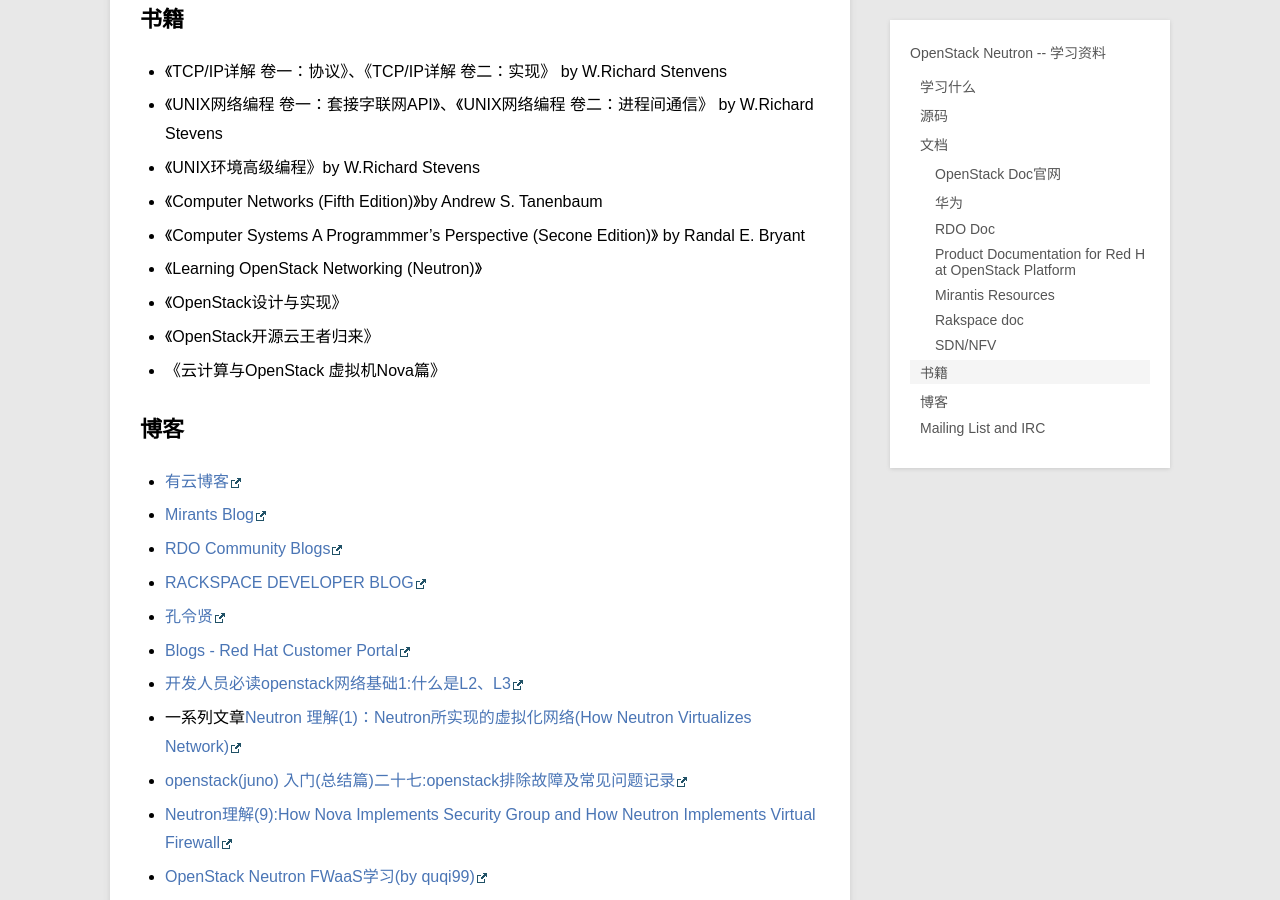
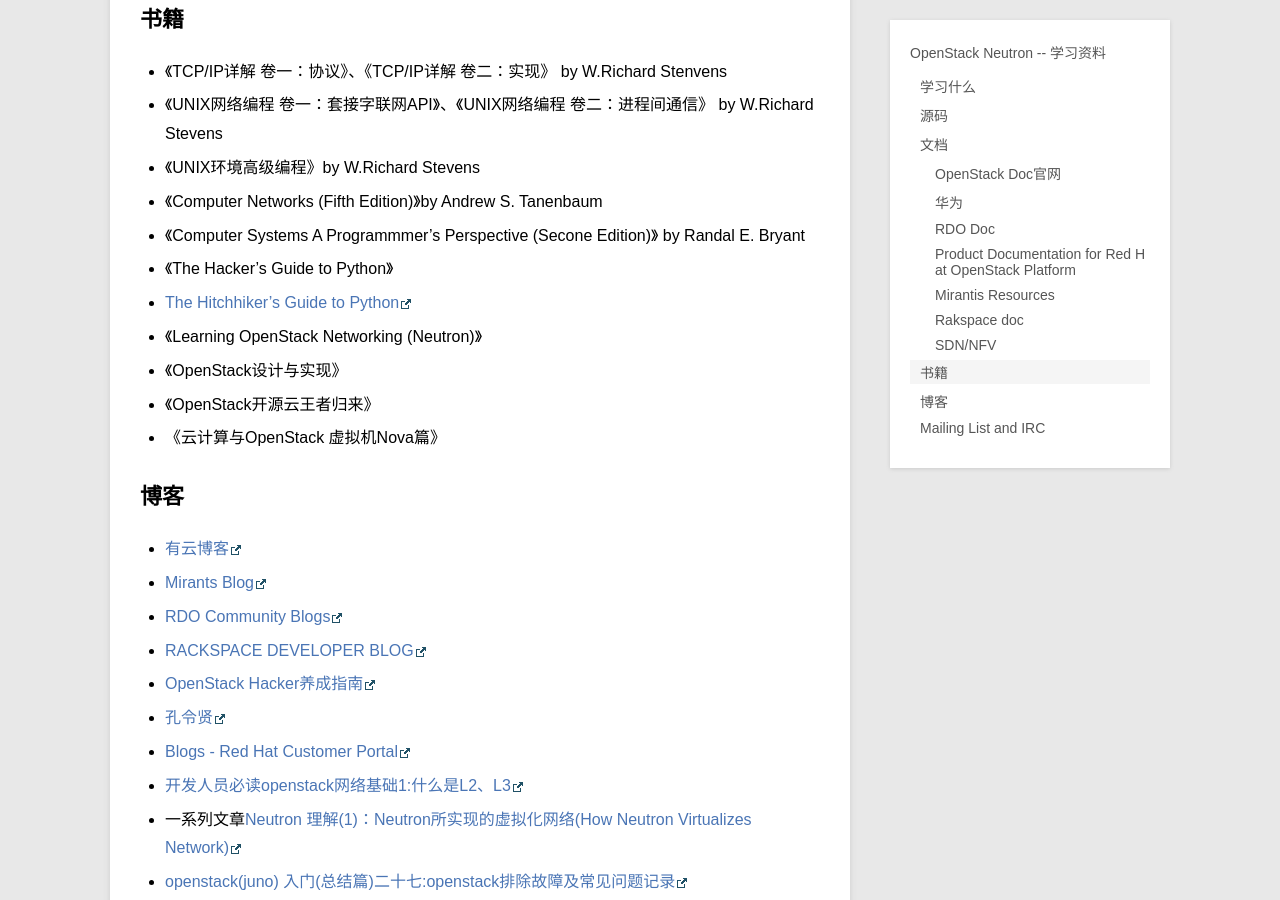
Before and after one commit to xiaofandh12/xiaofandh12.github.io, a Jekyll site: the page built from _posts/blog/2016-04-21-OpenStack-Nutron-Learning-Material.md, in a window 1280 px wide and 900 px high, scrolled down 4851 px. Built offline with Jekyll 4.4.1, drawn with Linux system fonts in a browser that asks for light colours; Markdown is read by kramdown in place of the engine named in the settings; comment, search, counter and statistics services are not loaded.

Commit message:
2016-04-21-OpenStack-Nutron-Learning-Material.md add The Hacker's Guide to Python and The Hitchhiker's Guide to Python

```diff
--- a/_posts/blog/2016-04-21-OpenStack-Nutron-Learning-Material.md
+++ b/_posts/blog/2016-04-21-OpenStack-Nutron-Learning-Material.md
@@ -151,6 +151,8 @@
 * 《UNIX环境高级编程》by W.Richard Stevens
 * 《Computer Networks (Fifth Edition)》by Andrew S. Tanenbaum
 * 《Computer Systems A Programmmer's Perspective (Secone Edition)》 by Randal E. Bryant
+* 《The Hacker's Guide to Python》
+* [The Hitchhiker's Guide to Python](http://docs.python-guide.org/en/latest/)
 * 《Learning OpenStack Networking (Neutron)》
 * 《OpenStack设计与实现》
 * 《OpenStack开源云王者归来》
@@ -161,6 +163,7 @@
 * [Mirants Blog](https://www.mirantis.com/blog/)
 * [RDO Community Blogs](http://techs.enovance.com)
 * [RACKSPACE DEVELOPER BLOG](https://developer.rackspace.com/blog/)
+* [OpenStack Hacker养成指南](https://www.ustack.com/blog/openstack_hacker/)
 * [孔令贤](http://lingxiankong.github.io)
 * [Blogs - Red Hat Customer Portal](https://access.redhat.com/blogs/)
 * [开发人员必读openstack网络基础1:什么是L2、L3](http://www.aboutyun.com/forum.php?mod=viewthread&tid=9647&highlight=%BF%AA%B7%A2%C8%CB)
```
